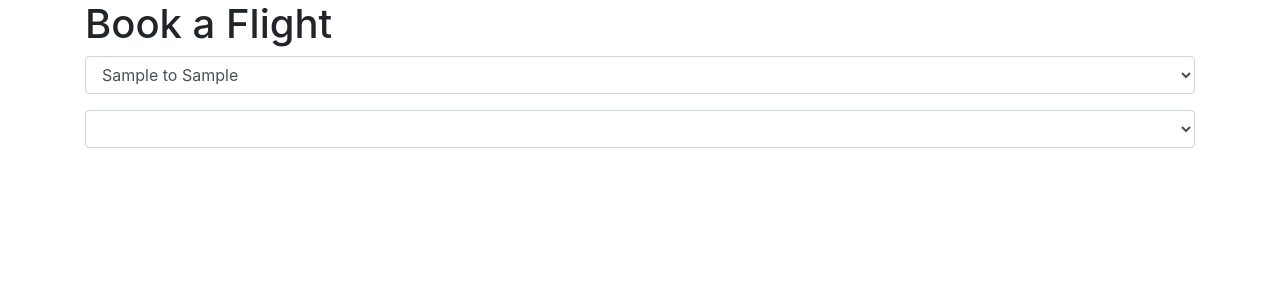
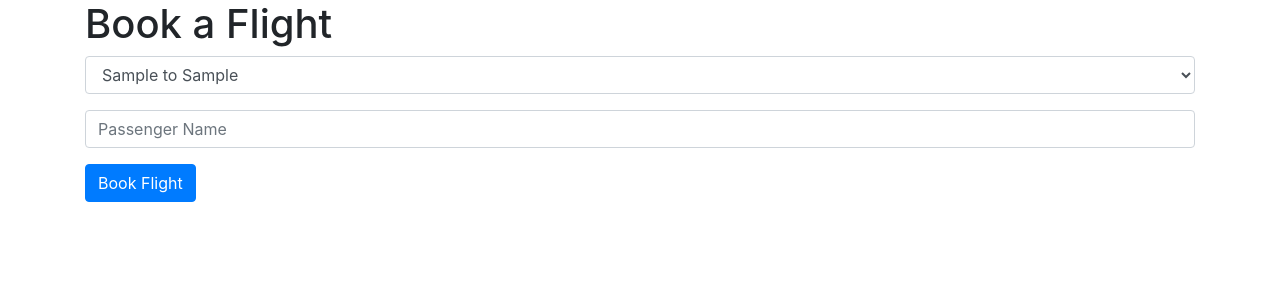
Before and after one commit to collaborist/CS50-Web-Programming, a Flask app: page / in a window 1280 px wide. Shown: the top 300 px of the page. Run offline with Flask 2, Linux system fonts and the light colour scheme; tables that the repository leaves empty hold one stand-in row (values such as "Sample post"); lists and menus that the app fills with data are empty; some libraries are stand-ins or nearby versions.

Commit message:
orm lecture changes

```diff
--- a/application.py
+++ b/application.py
@@ -30,9 +30,7 @@ def book():
         return render_template("error.html", message="No such flight with that id!")
 
     # Add passenger.
-    passenger = Passenger(name=name, flight_id=flight_id)
-    db.session.add(passenger)
-    db.session.commit()
+    flight.add_passenger(name)
     return render_template("success.html")
 
 @app.route("/flights")
@@ -51,5 +49,6 @@ def flight(flight_id):
         return render_template("error.html", message="No such flight.")
 
     # Get all passengers of THIS flight
-    passengers = Passenger.query.filter_by(flight_id=flight_id)
+    # passengers = Passenger.query.filter_by(flight_id=flight_id)
+    passengers = flight.passengers
     return render_template("flight.html", flight=flight, passengers=passengers)
--- a/models.py
+++ b/models.py
@@ -8,7 +8,13 @@ class Flight(db.Model):
     origin = db.Column(db.String, nullable=False)
     destination = db.Column(db.String, nullable=False)
     duration = db.Column(db.Integer, nullable=False)
+    # это не новое поле, а связь между таблицами Flight и Passenger
+    passengers = db.relationship("Passenger", backref="flight", lazy=True)
 
+    def add_passenger(self, name):
+        p = Passenger(name=name, flight_id=self.id)
+        db.session.add(p)
+        db.session.commit()
 
 class Passenger(db.Model):
     __tablename__ = "passengers"
--- a/templates/flights.html
+++ b/templates/flights.html
@@ -15,6 +15,6 @@
                 </a>
             </li>
         {% endfor %}
-        </ul>
+    </ul>
 
 {% endblock %}
--- a/templates/index.html
+++ b/templates/index.html
@@ -18,7 +18,7 @@
         </div>
 
         <div class="form-group">
-                <select class="form-control" name="name" placeholder="Passenger Name">
+                <input class="form-control" name="name" placeholder="Passenger Name">
         </div>
 
 
```
